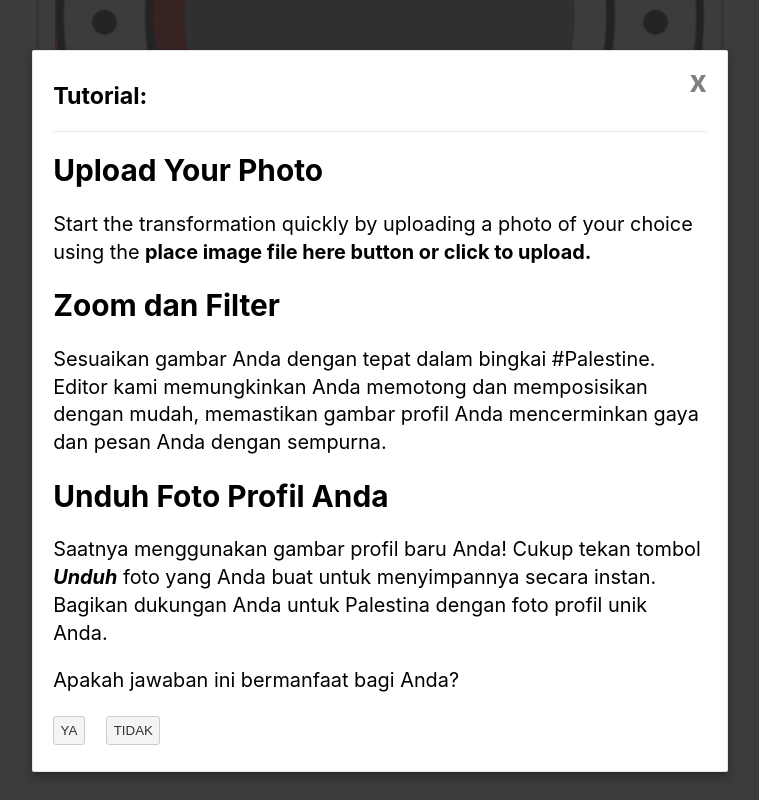
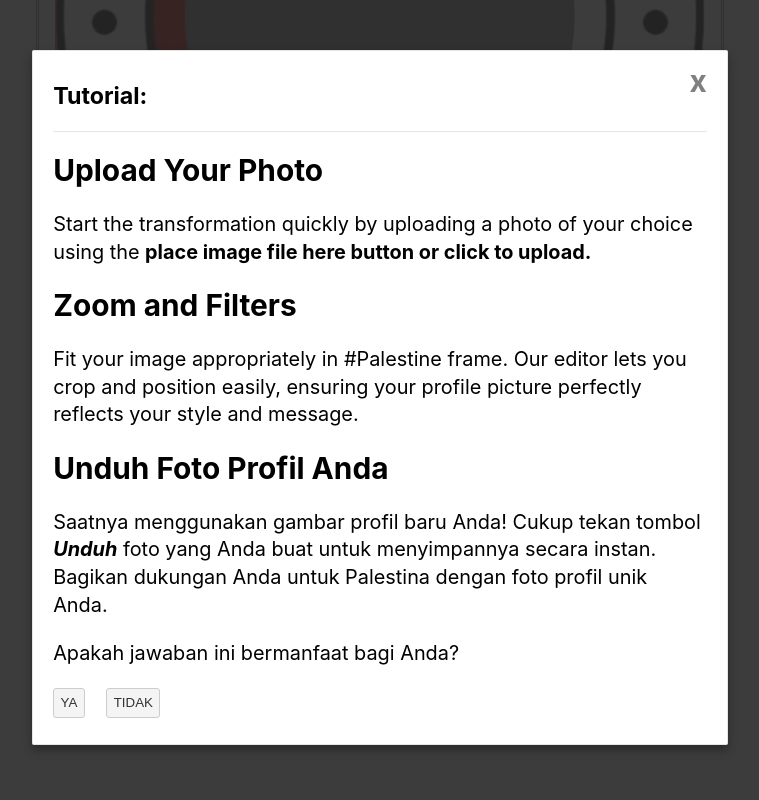
Before and after one commit to susahcebok/bookish-guide, a Svelte app: page / in a window 1280 px wide. Both pictures are taken after a click on the button "TUTORIAL?". Shown: the part 635-1435 px from the top of the page, without its empty margins (260-1019 px from the left). Built offline with nearby package versions, Linux system fonts and the light colour scheme.

Commit message:
Update App.svelte

```diff
--- a/src/App.svelte
+++ b/src/App.svelte
@@ -38,8 +38,8 @@
 <h2>Upload Your Photo</h2>
 <p>Start the transformation quickly by uploading a photo of your choice using the <strong>place image file here button or click to upload.</strong></p>
 
-<h2>Zoom dan Filter</h2>
-<p>Sesuaikan gambar Anda dengan tepat dalam bingkai #Palestine. Editor kami memungkinkan Anda memotong dan memposisikan dengan mudah, memastikan gambar profil Anda mencerminkan gaya dan pesan Anda dengan sempurna.</p>
+<h2>Zoom and Filters</h2>
+<p>Fit your image appropriately in #Palestine frame. Our editor lets you crop and position easily, ensuring your profile picture perfectly reflects your style and message.</p>
 
 <h2>Unduh Foto Profil Anda</h2>
 <p>Saatnya menggunakan gambar profil baru Anda! Cukup tekan tombol <em><strong>Unduh</strong></em> foto yang Anda buat untuk menyimpannya secara instan. Bagikan dukungan Anda untuk Palestina dengan foto profil unik Anda.</p>
```
